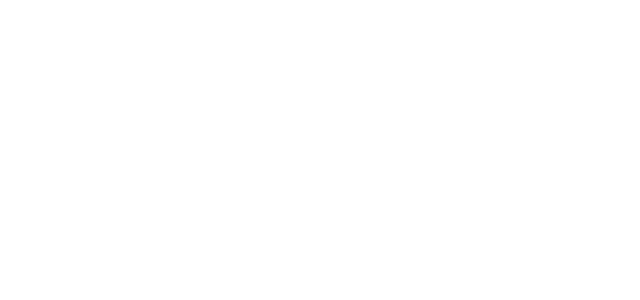
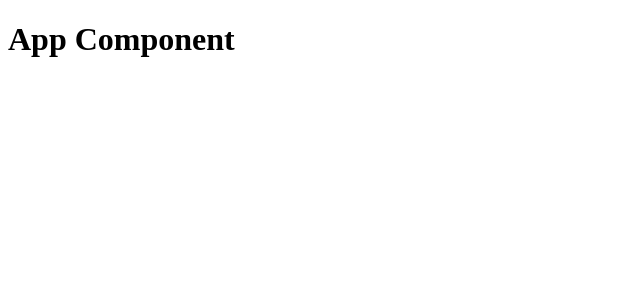
Before and after one commit to tarricsookdeo/alpaca-react, a React (Create React App) app: page / in a window 1280 px wide. Shown: the top 300 px of the page, without its empty margins (0-640 px from the left). Built offline with nearby package versions, Linux system fonts and the light colour scheme.

Commit message:
Convert App component from fuctional to class based.

```diff
--- a/src/App.js
+++ b/src/App.js
@@ -1,7 +1,13 @@
-import React from 'react';
+import React, { Component } from 'react';
 
-function App() {
-  return <div className='App'></div>;
+class App extends Component {
+  render() {
+    return (
+      <div className='App'>
+        <h1>App Component</h1>
+      </div>
+    );
+  }
 }
 
 export default App;
```
